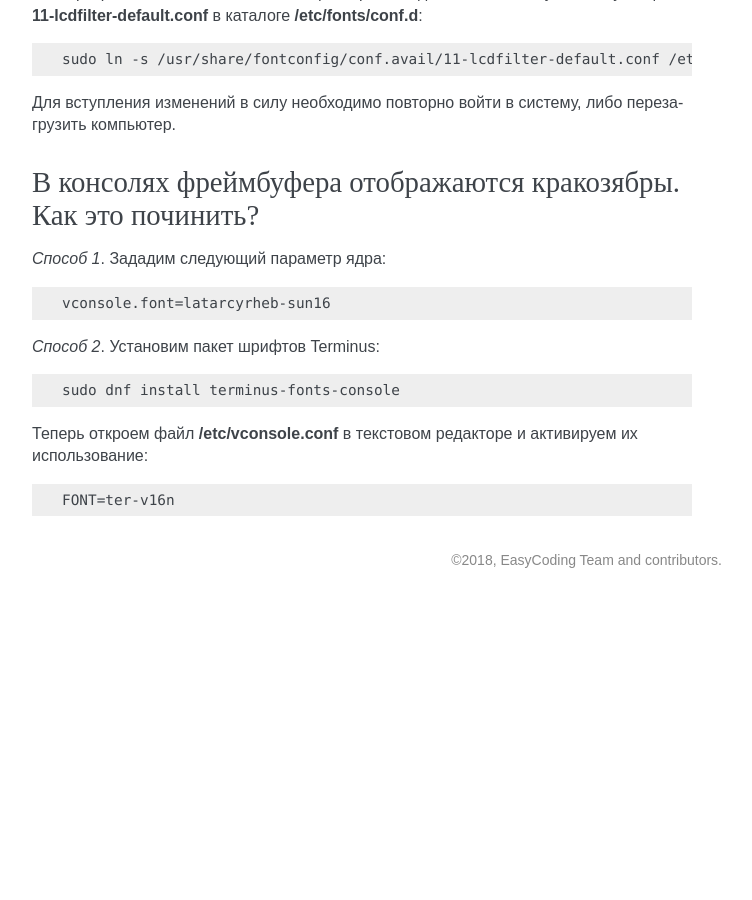
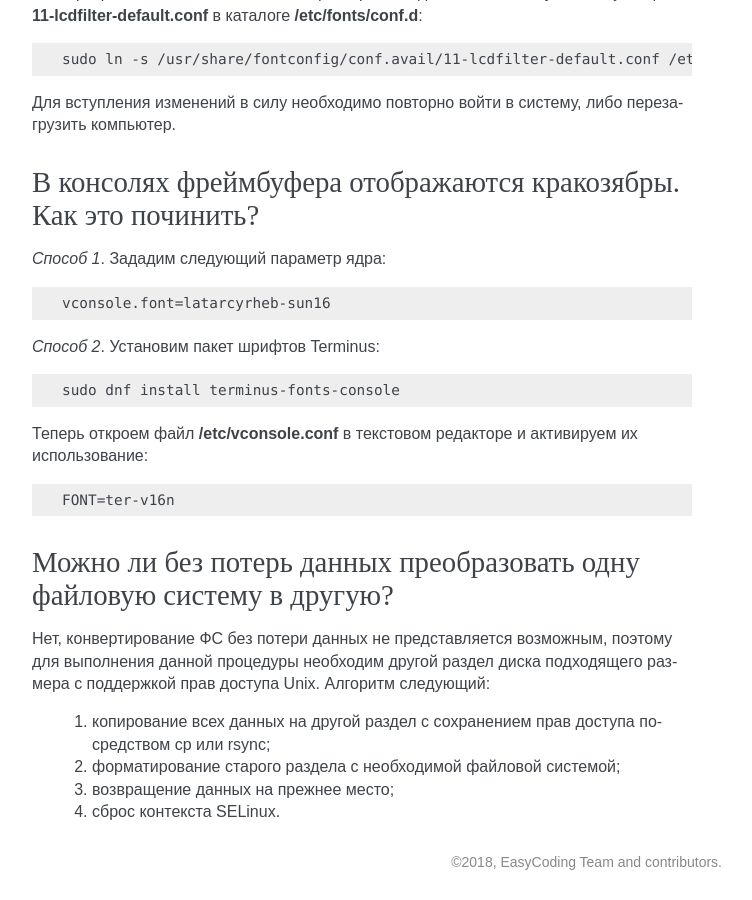
Before and after one commit to RussianFedora/FAQ, a Sphinx documentation site: the page built from source/installation.rst, in a window 1280 px wide and 900 px high, scrolled down 3913 px. Shown: the whole window, without its empty margins (388-1140 px from the left). Built offline with Sphinx 7.4.7, drawn with Linux system fonts in a browser that asks for light colours; before the commit the page ends 4511 px from its top, so only the background shows below that.

Commit message:
Added question about FS conversion.

```diff
--- a/source/installation.rst
+++ b/source/installation.rst
@@ -249,3 +249,16 @@
 .. code-block:: text
 
     FONT=ter-v16n
+
+.. index:: file system, convert, файловая система
+.. _fs-convert:
+
+Можно ли без потерь данных преобразовать одну файловую систему в другую?
+==============================================================================
+
+Нет, конвертирование ФС без потери данных не представляется возможным, поэтому для выполнения данной процедуры необходим другой раздел диска подходящего размера с поддержкой прав доступа Unix. Алгоритм следующий:
+
+ 1. копирование всех данных на другой раздел с сохранением прав доступа посредством cp или rsync;
+ 2. форматирование старого раздела с необходимой файловой системой;
+ 3. возвращение данных на прежнее место;
+ 4. сброс контекста SELinux.
```
